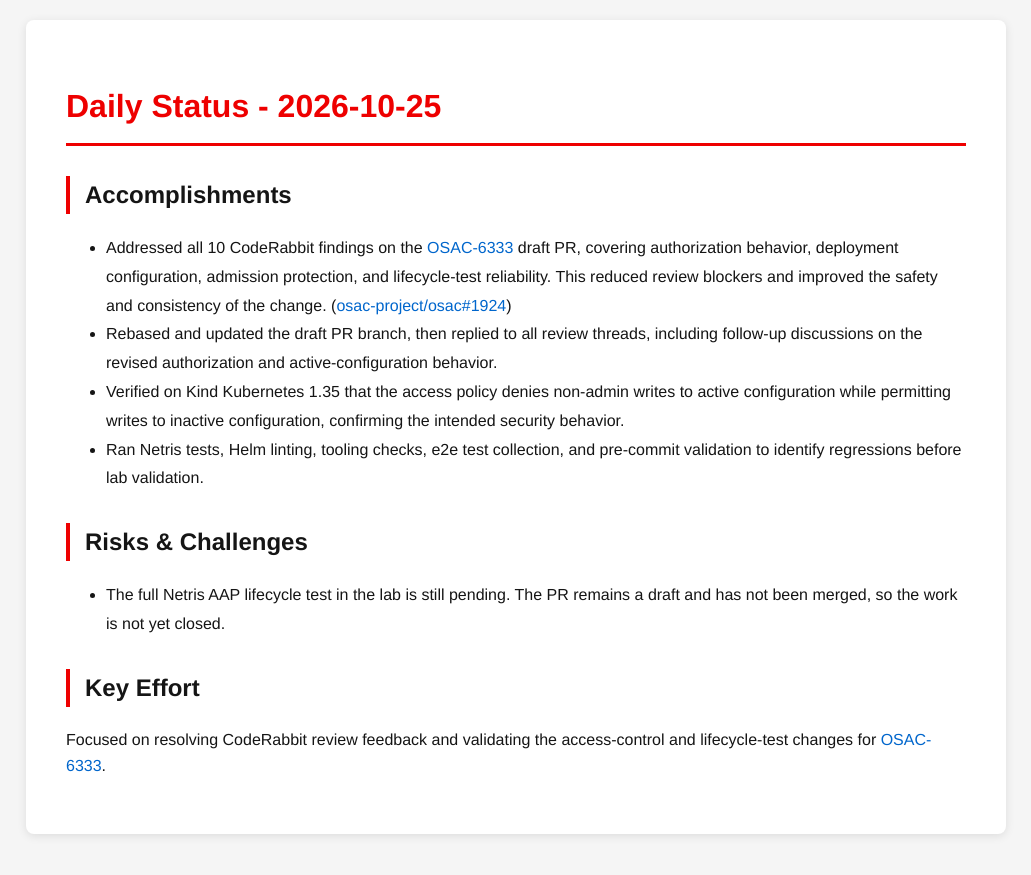
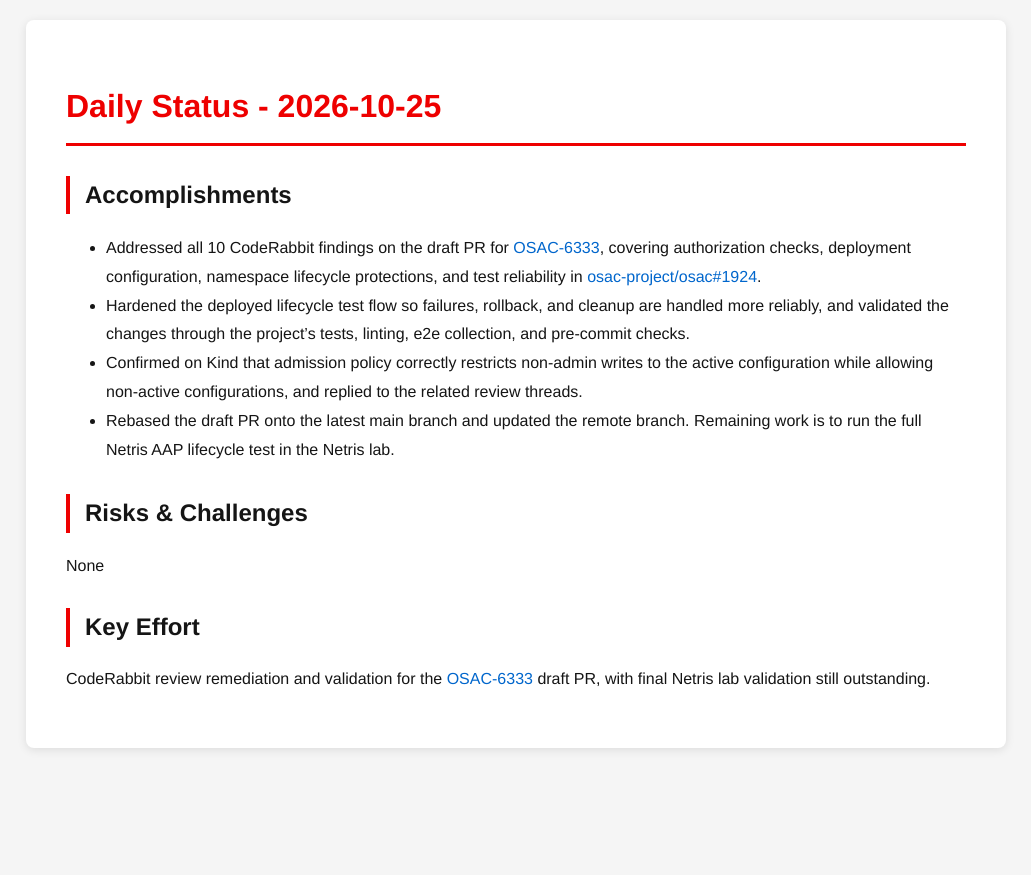
Before and after one commit to tzvatot/daily-status, a Jekyll site: the page built from 2026-10-25.md, in a window 1280 px wide. Shown: the top 875 px of the page, without its empty margins (124-1155 px from the left). Built offline with Jekyll 4.4.1, drawn with Linux system fonts in a browser that asks for light colours.

Commit message:
Daily status update - 2026-10-25

```diff
--- a/2026-10-25.md
+++ b/2026-10-25.md
@@ -7,13 +7,13 @@ date: 2026-10-25
 # Daily Status - 2026-10-25
 
 ## Accomplishments
-- Addressed all 10 CodeRabbit findings on the [OSAC-6333](https://redhat.atlassian.net/browse/OSAC-6333) draft PR, covering authorization behavior, deployment configuration, admission protection, and lifecycle-test reliability. This reduced review blockers and improved the safety and consistency of the change. ([osac-project/osac#1924](https://github.com/osac-project/osac/pull/1924))
-- Rebased and updated the draft PR branch, then replied to all review threads, including follow-up discussions on the revised authorization and active-configuration behavior.
-- Verified on Kind Kubernetes 1.35 that the access policy denies non-admin writes to active configuration while permitting writes to inactive configuration, confirming the intended security behavior.
-- Ran Netris tests, Helm linting, tooling checks, e2e test collection, and pre-commit validation to identify regressions before lab validation.
+- Addressed all 10 CodeRabbit findings on the draft PR for [OSAC-6333](https://redhat.atlassian.net/browse/OSAC-6333), covering authorization checks, deployment configuration, namespace lifecycle protections, and test reliability in [osac-project/osac#1924](https://github.com/osac-project/osac/pull/1924).
+- Hardened the deployed lifecycle test flow so failures, rollback, and cleanup are handled more reliably, and validated the changes through the project’s tests, linting, e2e collection, and pre-commit checks.
+- Confirmed on Kind that admission policy correctly restricts non-admin writes to the active configuration while allowing non-active configurations, and replied to the related review threads.
+- Rebased the draft PR onto the latest main branch and updated the remote branch. Remaining work is to run the full Netris AAP lifecycle test in the Netris lab.
 
 ## Risks & Challenges
-- The full Netris AAP lifecycle test in the lab is still pending. The PR remains a draft and has not been merged, so the work is not yet closed.
+None
 
 ## Key Effort
-Focused on resolving CodeRabbit review feedback and validating the access-control and lifecycle-test changes for [OSAC-6333](https://redhat.atlassian.net/browse/OSAC-6333).
+CodeRabbit review remediation and validation for the [OSAC-6333](https://redhat.atlassian.net/browse/OSAC-6333) draft PR, with final Netris lab validation still outstanding.
```
